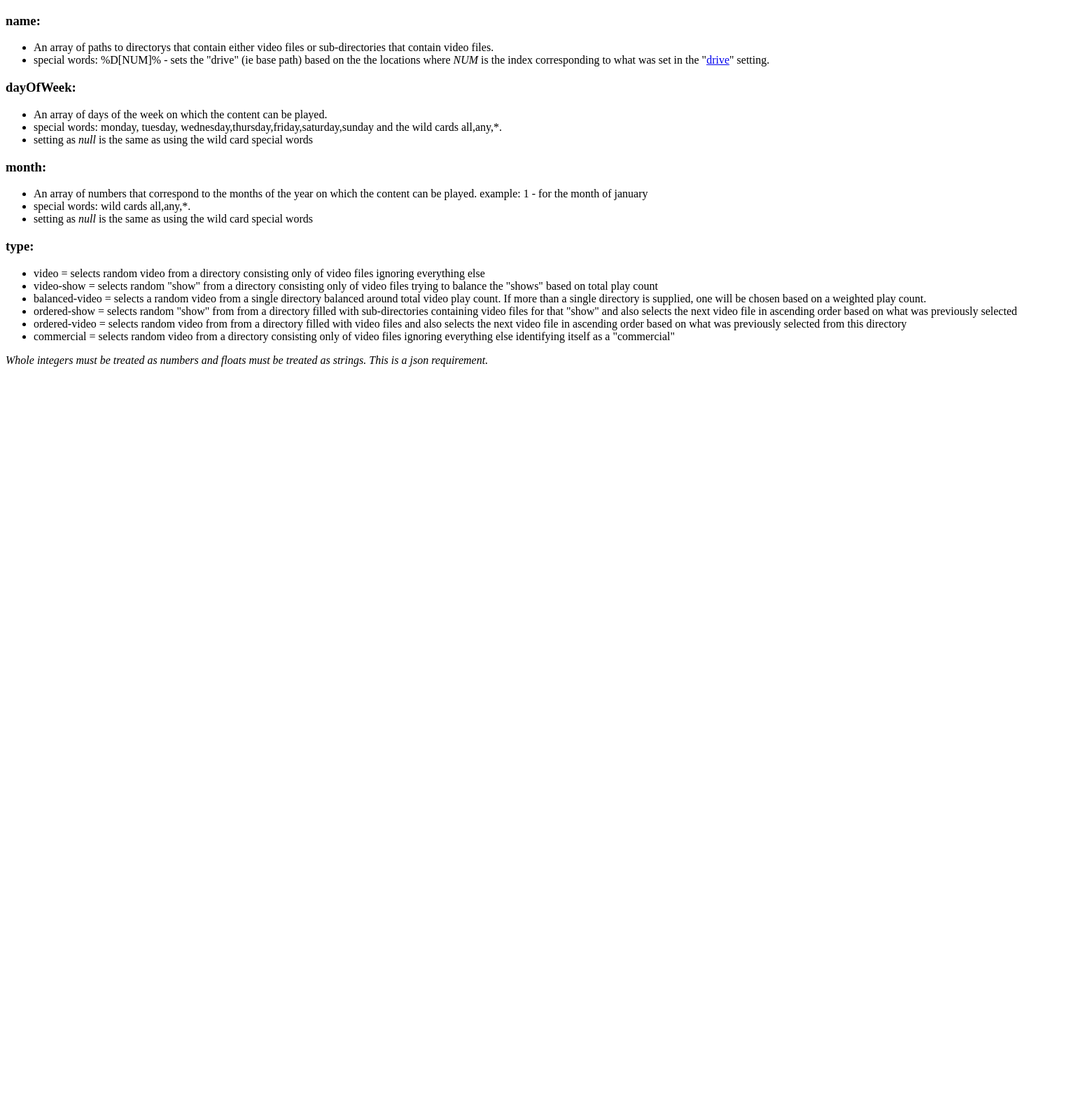
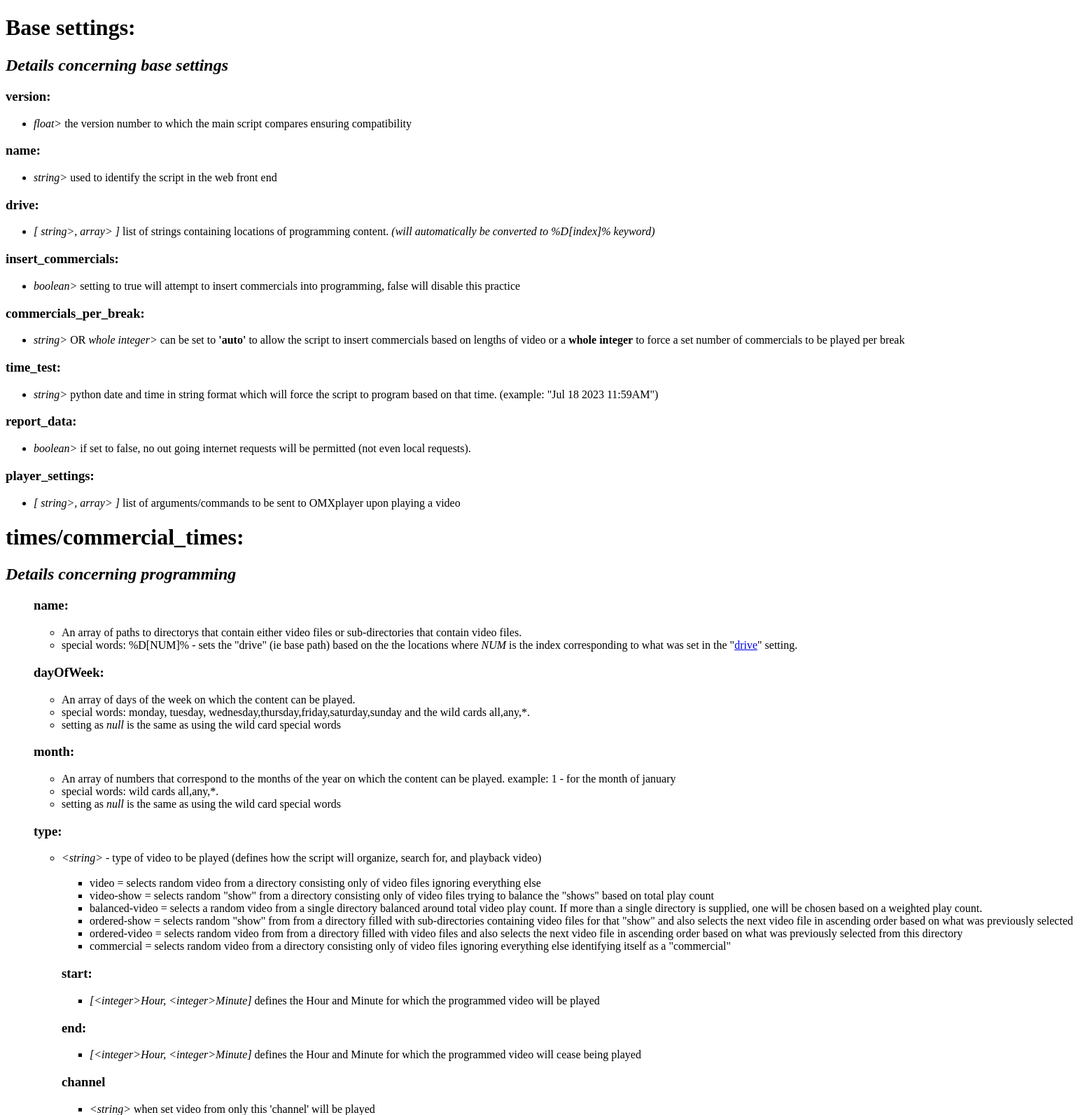
Before and after one commit to mopenstein/raspberry_pi_tv_station, a PHP site: page /settings.php in a window 1560 px wide. Shown: the part 725-2318 px from the top of the page at 70% size. Before the commit the page ends 1249 px from the top, so only its background shows below. Run offline with PHP 8.4, Linux system fonts and the light colour scheme.

Commit message:
WEBUI Settings editor
Added some detailed information about various settings

```diff
--- a/webui/settings.php
+++ b/webui/settings.php
@@ -136,6 +136,43 @@ var myInput = document.getElementById("editor");
     }
 </script>
 
+<h1>Base settings:</h1>
+<h2><em>Details concerning base settings</em></h2>
+	<h3>version:</h3>
+	<ul>
+		<li><i>float&gt;</i> the version number to which the main script compares ensuring compatibility</li>
+	</ul>
+	<h3>name:</h3>
+	<ul>
+		<li><i>string&gt;</i> used to identify the script in the web front end</li>
+	</ul>
+	<h3>drive:</h3>
+	<ul>
+		<li><i>[ string&gt;, array&gt; ]</i> list of strings containing locations of programming content. <i>(will automatically be converted to %D[index]% keyword)</i></li>
+	</ul>
+	<h3>insert_commercials:</h3>
+	<ul>
+		<li><i>boolean&gt;</i> setting to true will attempt to insert commercials into programming, false will disable this practice</li>
+	</ul>
+	<h3>commercials_per_break:</h3>
+	<ul>
+		<li><i>string&gt;</i> OR <i>whole integer&gt;</i> can be set to <b>'auto'</b> to allow the script to insert commercials based on lengths of video or a <b>whole integer</b> to force a set number of commercials to be played per break</li>
+	</ul>
+	<h3>time_test:</h3>
+	<ul>
+		<li><i>string&gt;</i> python date and time in string format which will force the script to program based on that time. (example: "Jul 18 2023 11:59AM")</li>
+	</ul>
+	<h3>report_data:</h3>
+	<ul>
+		<li><i>boolean&gt;</i> if set to false, no out going internet requests will be permitted (not even local requests).</li>
+	</ul>
+	<h3>player_settings:</h3>
+	<ul>
+		<li><i>[ string&gt;, array&gt; ]</i> list of arguments/commands to be sent to OMXplayer upon playing a video</li>
+	</ul>
+<h1>times/commercial_times:</h1>
+<h2><em>Details concerning programming</em></h2>
+<ul>
 	<h3>name:</h3>
 	<ul>
 		<li>An array of paths to directorys that contain either video files or sub-directories that contain video files.</li>
@@ -155,14 +192,30 @@ var myInput = document.getElementById("editor");
 	</ul>
 	<h3>type:</h3>
 	<ul>
+		<li><i>&lt;string&gt;</i> - type of video to be played (defines how the script will organize, search for, and playback video)</li>
+		<br />
+		<ul>
 			<li>video = selects random video from a directory consisting only of video files ignoring everything else</li>
 			<li>video-show = selects random "show" from a directory consisting only of video files trying to balance the "shows" based on total play count</li>
 			<li>balanced-video = selects a random video from a single directory balanced around total video play count. If more than a single directory is supplied, one will be chosen based on a weighted play count.</li>
 			<li>ordered-show = selects random "show" from from a directory filled with sub-directories containing video files for that "show" and also selects the next video file in ascending order based on what was previously selected</li>
 			<li>ordered-video = selects random video from from a directory filled with video files and also selects the next video file in ascending order based on what was previously selected from this directory</li>
 			<li>commercial = selects random video from a directory consisting only of video files ignoring everything else identifying itself as a "commercial"</li>
+		</ol>
 	</ul>
-
+	<h3>start:</h3>
+	<ul>
+		<li><i>[&lt;integer&gt;Hour, &lt;integer&gt;Minute]</i> defines the Hour and Minute for which the programmed video will be played</li>
+	</ul>
+	<h3>end:</h3>
+	<ul>
+		<li><i>[&lt;integer&gt;Hour, &lt;integer&gt;Minute]</i> defines the Hour and Minute for which the programmed video will cease being played</li>
+	</ul>
+	<h3>channel</h3>
+	<ul>
+		<li><i>&lt;string&gt;</i> when set video from only this 'channel' will be played</li>
+	</ul>
+</ul>
 <em>Whole integers must be treated as numbers and floats must be treated as strings. This is a json requirement.</em>
 </body>
 </html>
```
Lines whose indentation alone changed are shown as unchanged.
